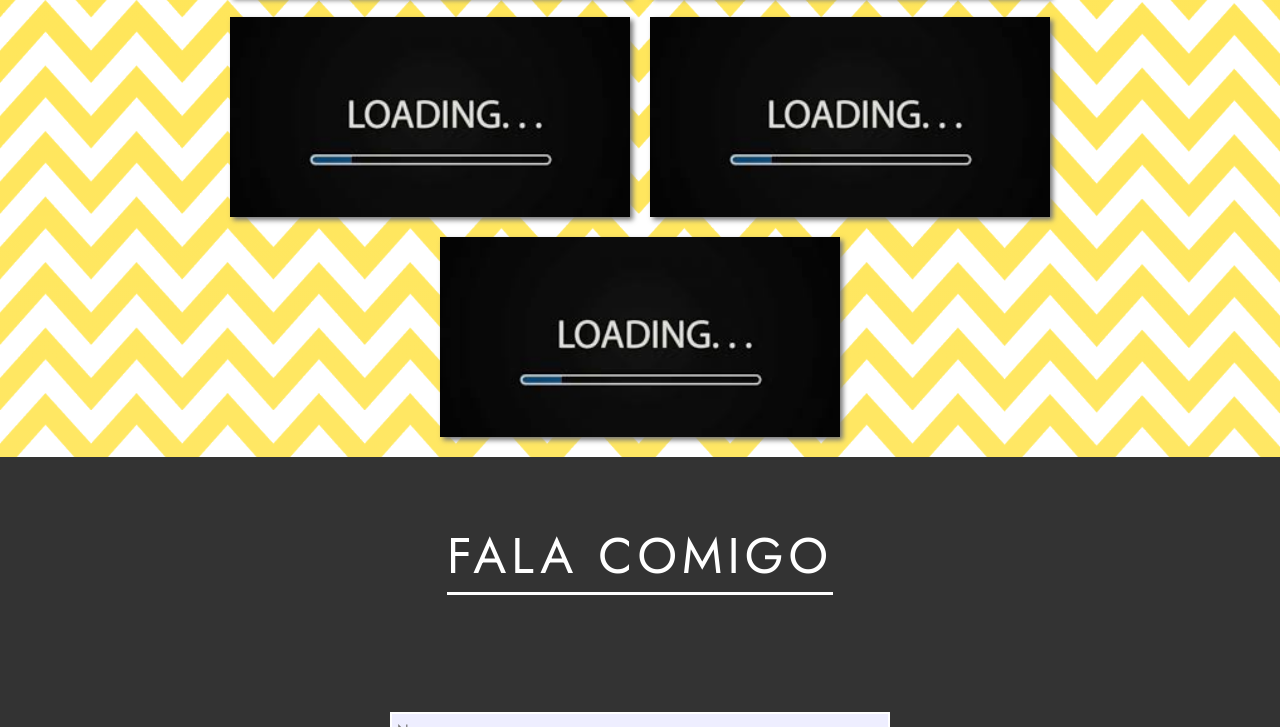
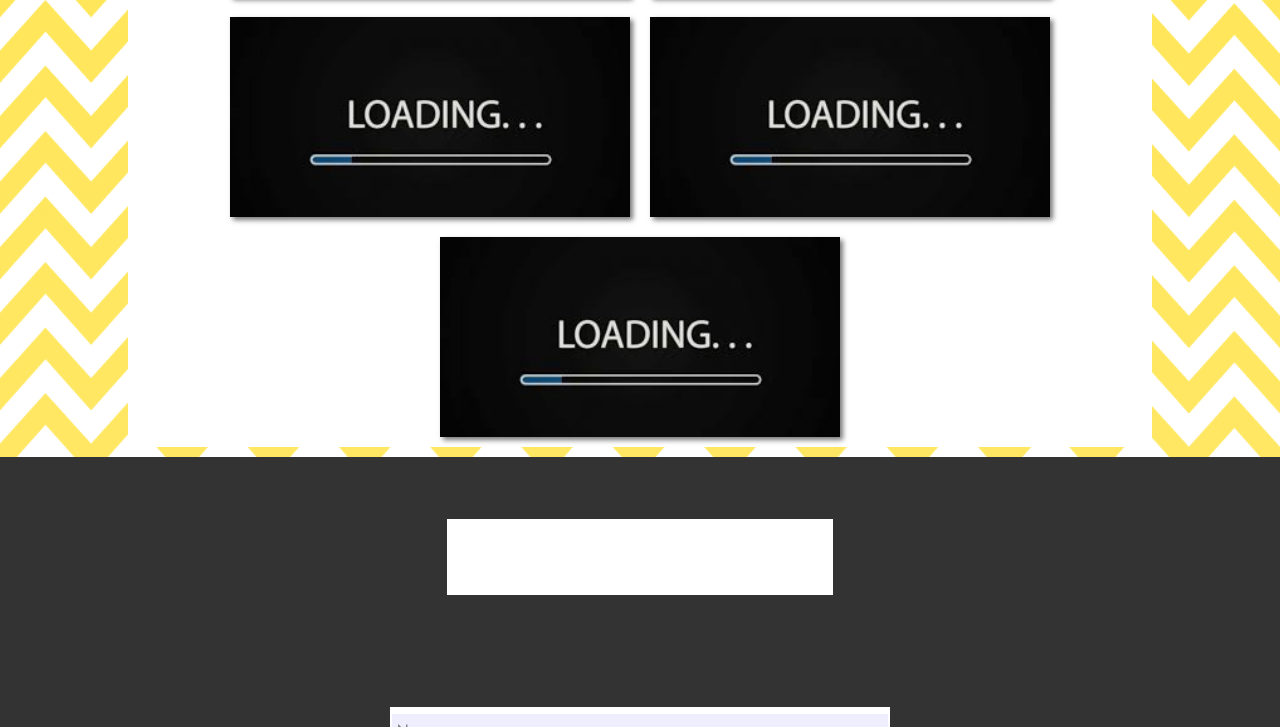
Before and after one commit to JuniorBI/page_portifolio, a plain HTML site: page index.html in a window 1280 px wide. Shown: the part 2073-2800 px from the top of the page. Drawn offline with Linux system fonts and the light colour scheme.

Commit message:
atualizando

```diff
--- a/index.html
+++ b/index.html
@@ -118,6 +118,7 @@
 
         <section>
             <div class="bar center">----<a href=https://www.google.com.br>👀</a>----</div>
+            <!-- easter egg para quem acessa o site! -->
         </section>
 
         <!-- Section 3 -->
@@ -130,7 +131,7 @@
                         <h4 class="project-tecnologies">HTML / CSS / JS</h4>
                     </div>
                     <img src="./images/test.jpg" class="project-img" alt="projeto1">
-                    <a href="#" class="project-link" target="blank">Go to video</a>
+                    <a href="#" class="project-link" target="blank">Assista o video</a>
                 </div>
                 <div class="project">
                     <div class="project-text">
@@ -138,7 +139,7 @@
                         <h4 class="project-tecnologies">HTML / CSS / JS</h4>
                     </div>
                     <img src="./images/test.jpg" class="project-img" alt="projeto1">
-                    <a href="#" class="project-link" target="blank">Go to video</a>
+                    <a href="#" class="project-link" target="blank">Assista o video</a>
                 </div>
                 <div class="project">
                     <div class="project-text">
@@ -146,7 +147,7 @@
                         <h4 class="project-tecnologies">HTML / CSS / JS</h4>
                     </div>
                     <img src="./images/test.jpg" class="project-img" alt="projeto1">
-                    <a href="#" class="project-link" target="blank">Go to video</a>
+                    <a href="#" class="project-link" target="blank">Assista o video</a>
                 </div>
                 <div class="project">
                     <div class="project-text">
@@ -154,7 +155,7 @@
                         <h4 class="project-tecnologies">HTML / CSS / JS</h4>
                     </div>
                     <img src="./images/test.jpg" class="project-img" alt="projeto1">
-                    <a href="#" class="project-link" target="blank">Go to video</a>
+                    <a href="#" class="project-link" target="blank">Assista o video</a>
                 </div>
                 <div class="project">
                     <div class="project-text">
@@ -162,7 +163,7 @@
                         <h4 class="project-tecnologies">HTML / CSS / JS</h4>
                     </div>
                     <img src="./images/test.jpg" class="project-img" alt="projeto1">
-                    <a href="#" class="project-link" target="blank">Go to video</a>
+                    <a href="#" class="project-link" target="blank">Assista o video</a>
                 </div>
                 <div class="project">
                     <div class="project-text">
@@ -170,7 +171,7 @@
                         <h4 class="project-tecnologies">HTML / CSS / JS</h4>
                     </div>
                     <img src="./images/test.jpg" class="project-img" alt="projeto1">
-                    <a href="#" class="project-link" target="blank">Go to video</a>
+                    <a href="#" class="project-link" target="blank">Assista o video</a>
                 </div>
                 <div class="project">
                     <div class="project-text">
@@ -178,7 +179,7 @@
                         <h4 class="project-tecnologies">HTML / CSS / JS</h4>
                     </div>
                     <img src="./images/test.jpg" class="project-img" alt="projeto1">
-                    <a href="#" class="project-link" target="blank">Go to video</a>
+                    <a href="#" class="project-link" target="blank">Assista o video</a>
                 </div>
 
             </div>
--- a/style.css
+++ b/style.css
@@ -8,6 +8,7 @@
     list-style: none;
     font-family: 'Jost', sans-serif;
     font-weight: 400;
+    background: white;
 }
 
 html {
```
